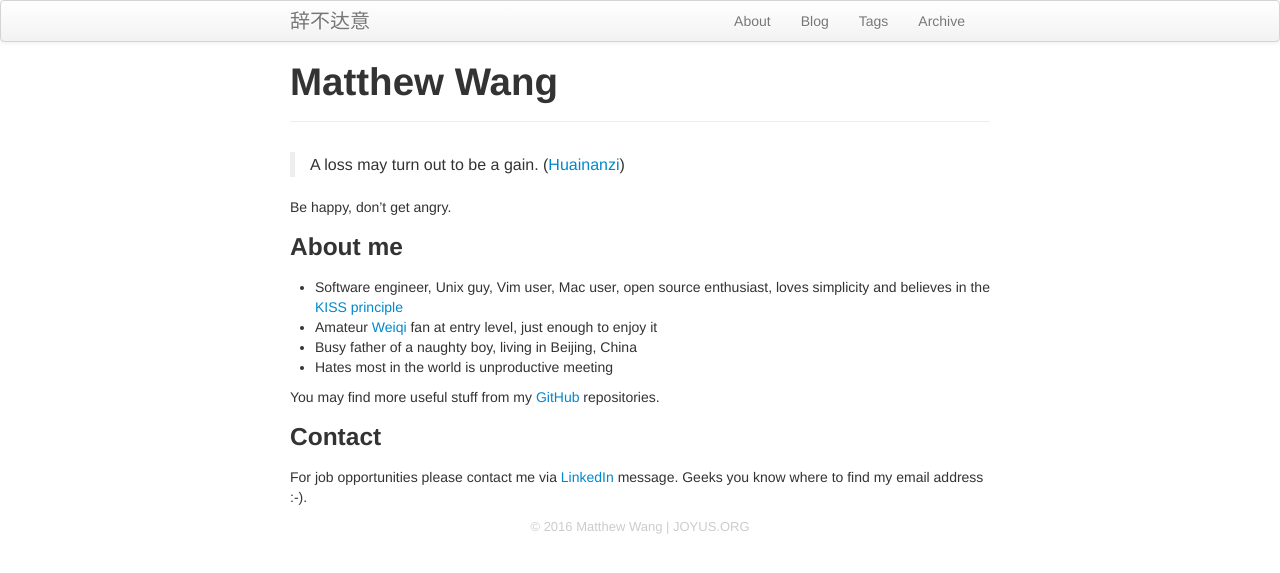
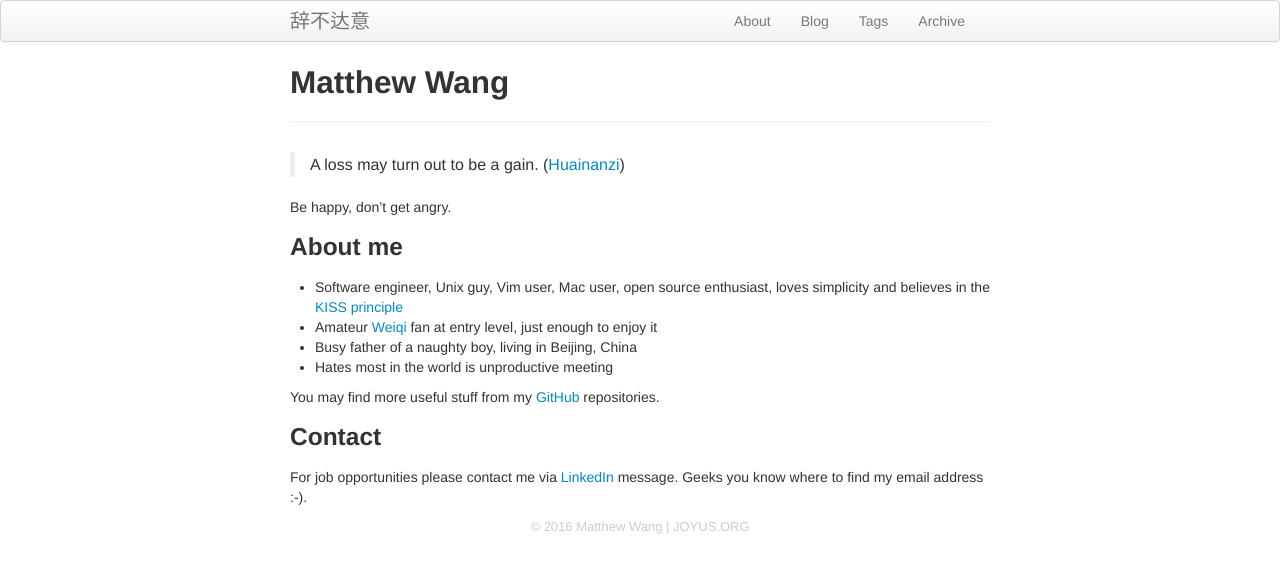
Before and after one commit to ymattw/joyus, a Jekyll site: the page built from index.md, in a window 1280 px wide. Shown: the top 573 px of the page. Built offline with Jekyll 4.4.1, drawn with Linux system fonts in a browser that asks for light colours; Markdown is read by kramdown in place of the engine named in the settings.

Commit message:
Use h2 for page header

```diff
--- a/_layouts/page.html
+++ b/_layouts/page.html
@@ -3,7 +3,7 @@
 ---
 
 <div class="page-header">
-  <h1>{{ page.title }} {% if page.tagline %} <small>{{ page.tagline }}</small>{% endif %}</h1>
+  <h2>{{ page.title }} {% if page.tagline %} <small>{{ page.tagline }}</small>{% endif %}</h2>
 </div>
 
 <div class="row-fluid">
--- a/_layouts/post.html
+++ b/_layouts/post.html
@@ -3,7 +3,7 @@
 ---
 
 <div class="page-header">
-  <h1>{{ page.title }} {% if page.tagline %}<small>{{page.tagline}}</small>{% endif %}</h1>
+  <h2>{{ page.title }} {% if page.tagline %}<small>{{page.tagline}}</small>{% endif %}</h2>
 </div>
 
 <div class="row-fluid post-full">
```
